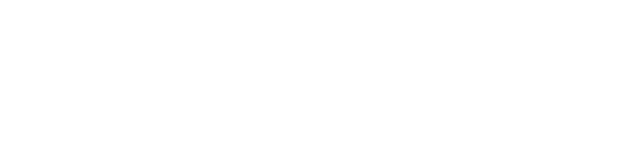
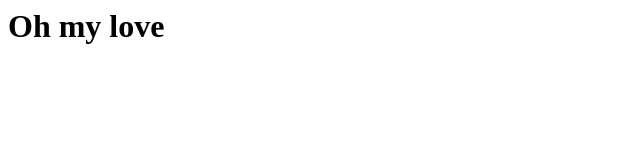
Before and after one commit to malykhs1/first-project, a plain HTML site: page index.html in a window 1280 px wide. Shown: the whole page, without its empty margins (0-640 px from the left). Drawn offline with Linux system fonts and the light colour scheme.

Commit message:
Обновили для гитхаба

```diff
--- a/index.html
+++ b/index.html
@@ -1 +1,2 @@
 <div></div>
+<h1>Oh my love</h1>
```
